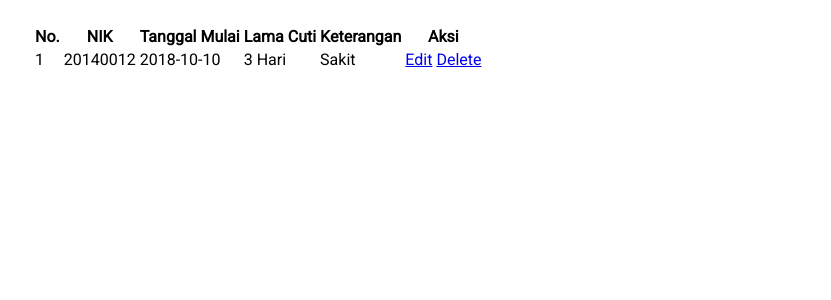
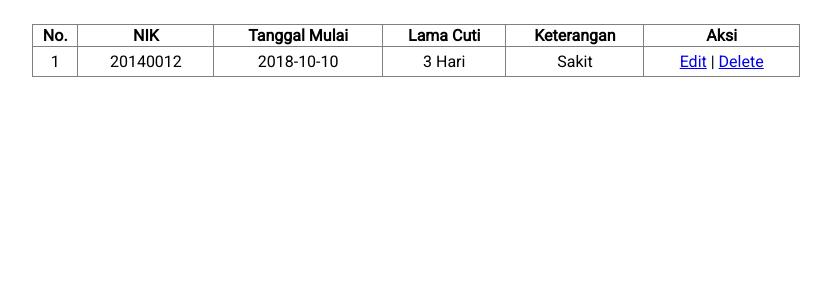
Before and after one commit to wahyubucil/sbd-modul-8, a PHP site: page / in a window 1280 px wide. Shown: the part 81-381 px from the top of the page, without its empty margins (224-1055 px from the left). Run offline with PHP 8.4, Linux system fonts and the light colour scheme.

Commit message:
Styling table

```diff
--- a/select.php
+++ b/select.php
@@ -1,4 +1,15 @@
-<table>
+<style>
+    table {
+        width: 100%;
+        border-collapse: collapse;
+    }
+
+    table tr td {
+        padding: 5px;
+        text-align: center;
+    }
+</style>
+<table border="1">
     <thead>
         <tr>
             <th>No.</th>
@@ -18,6 +29,7 @@
            <td>Sakit</td>
            <td>
                <a href="?page=edit&id=1">Edit</a>
+               |
                <a href="?page=delete&id=1">Delete</a>
            </td>
        </tr>
```
